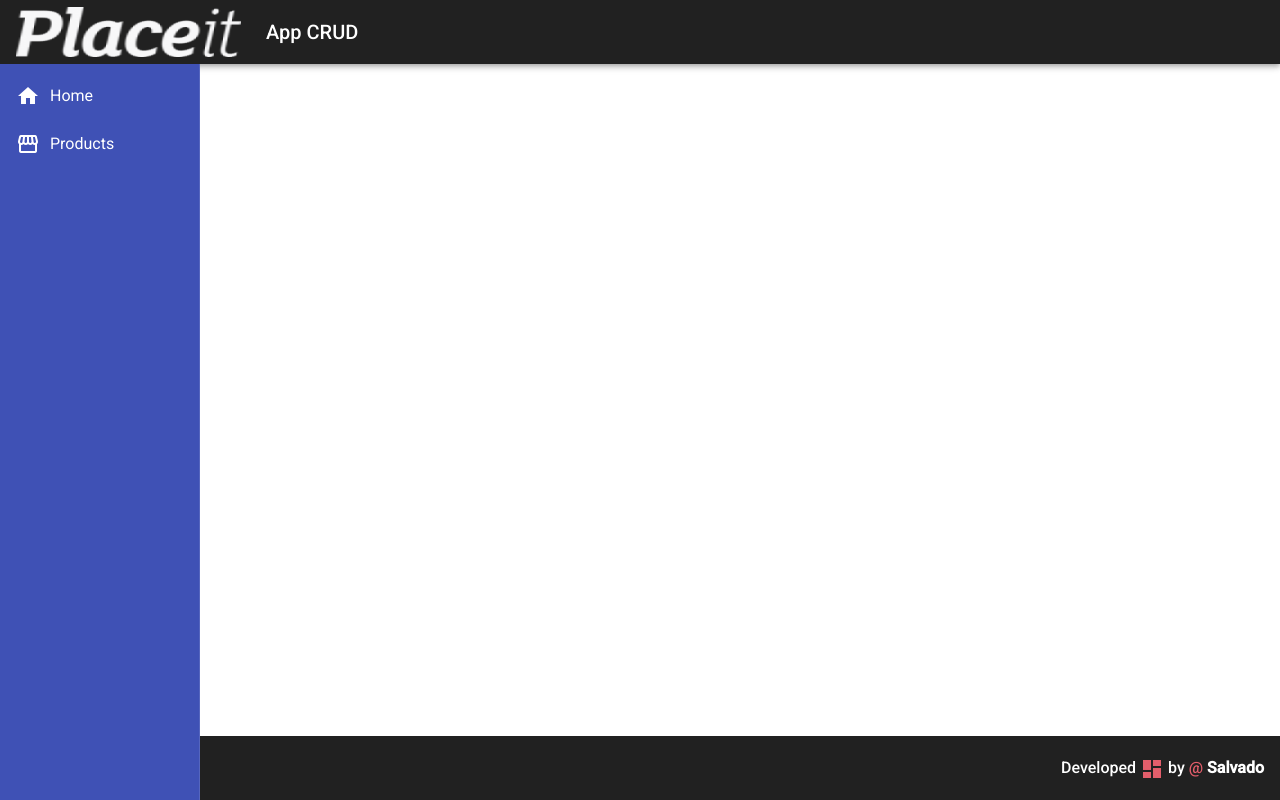
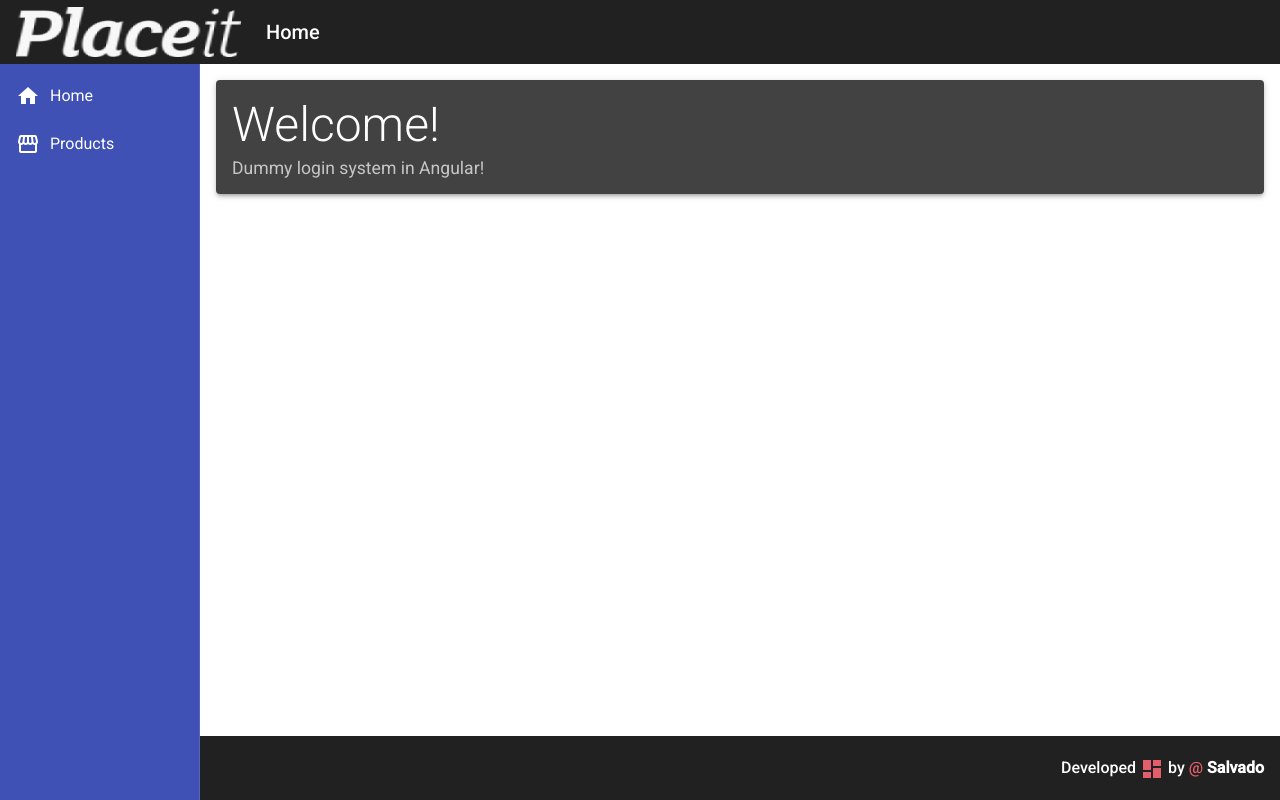
Before and after one commit to luissalvado/web-dev-learning, an Angular app in the folder Angular/99-Angular_9/crud/frontend/: page / in a window 1280 px wide. Built offline with nearby package versions, Linux system fonts and the light colour scheme.

Commit message:
added new componenets to the project for views folder.

```diff
--- a/Angular/99-Angular_9/crud/frontend/src/app/components/template/header/header.component.html
+++ b/Angular/99-Angular_9/crud/frontend/src/app/components/template/header/header.component.html
@@ -6,7 +6,7 @@
     </span>
     <span class="title-group">
          <a>
-             App CRUD
+             Home
          </a>
     </span>
 </mat-toolbar>
--- a/Angular/99-Angular_9/crud/frontend/src/app/components/template/nav/nav.component.css
+++ b/Angular/99-Angular_9/crud/frontend/src/app/components/template/nav/nav.component.css
@@ -3,9 +3,14 @@
     width: 200px;
 }
 .sidenav a {
-    color: #ffffff;
+    color: #fff;
 }
 
 .sidenav i {
     padding-right: 10px;
 }
+
+.content {
+    padding: 16px;
+    background-color: #fff;
+}
--- a/Angular/99-Angular_9/crud/frontend/src/app/components/template/nav/nav.component.html
+++ b/Angular/99-Angular_9/crud/frontend/src/app/components/template/nav/nav.component.html
@@ -16,4 +16,7 @@
             </a>
         </mat-nav-list>
     </mat-sidenav>
+    <mat-sidenav-content class="content">
+        <app-home></app-home>
+    </mat-sidenav-content>
 </mat-sidenav-container>
--- /dev/null
+++ b/Angular/99-Angular_9/crud/frontend/src/app/views/home/home.component.css
@@ -0,0 +1,9 @@
+.home .title {
+    font-size: 3rem;
+    font-weight: 300;
+    line-height: 1.2;
+}
+
+.home .subtitle {
+    font-size: 1.1rem;
+}
--- /dev/null
+++ b/Angular/99-Angular_9/crud/frontend/src/app/views/home/home.component.html
@@ -0,0 +1,8 @@
+<mat-card class="home mat-elevation-z3">
+    <mat-card-title class="title">
+        Welcome!
+    </mat-card-title>
+    <mat-card-subtitle class="subtitle">
+        Dummy login system in Angular!
+    </mat-card-subtitle>
+</mat-card>
--- /dev/null
+++ b/Angular/99-Angular_9/crud/frontend/src/app/views/home/home.component.ts
@@ -0,0 +1,15 @@
+import { Component, OnInit } from '@angular/core';
+
+@Component({
+  selector: 'app-home',
+  templateUrl: './home.component.html',
+  styleUrls: ['./home.component.css']
+})
+export class HomeComponent implements OnInit {
+
+  constructor() { }
+
+  ngOnInit(): void {
+  }
+
+}
--- /dev/null
+++ b/Angular/99-Angular_9/crud/frontend/src/app/views/product-crud/product-crud.component.html
@@ -0,0 +1 @@
+<p>product-crud works!</p>
--- /dev/null
+++ b/Angular/99-Angular_9/crud/frontend/src/app/views/product-crud/product-crud.component.ts
@@ -0,0 +1,15 @@
+import { Component, OnInit } from '@angular/core';
+
+@Component({
+  selector: 'app-product-crud',
+  templateUrl: './product-crud.component.html',
+  styleUrls: ['./product-crud.component.css']
+})
+export class ProductCrudComponent implements OnInit {
+
+  constructor() { }
+
+  ngOnInit(): void {
+  }
+
+}
```
Also changed, not shown: Angular/99-Angular_9/crud/frontend/src/app/app.module.ts (+9 -3 lines), Angular/99-Angular_9/crud/frontend/src/app/views/product-crud/product-crud.component.css (added).
